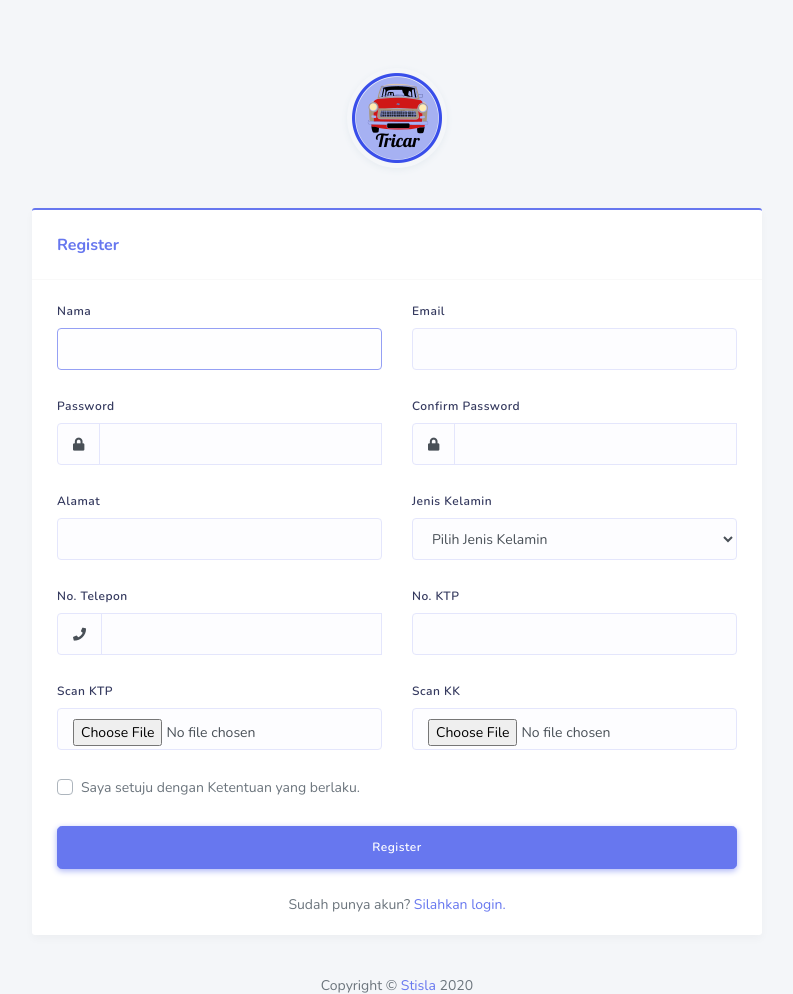
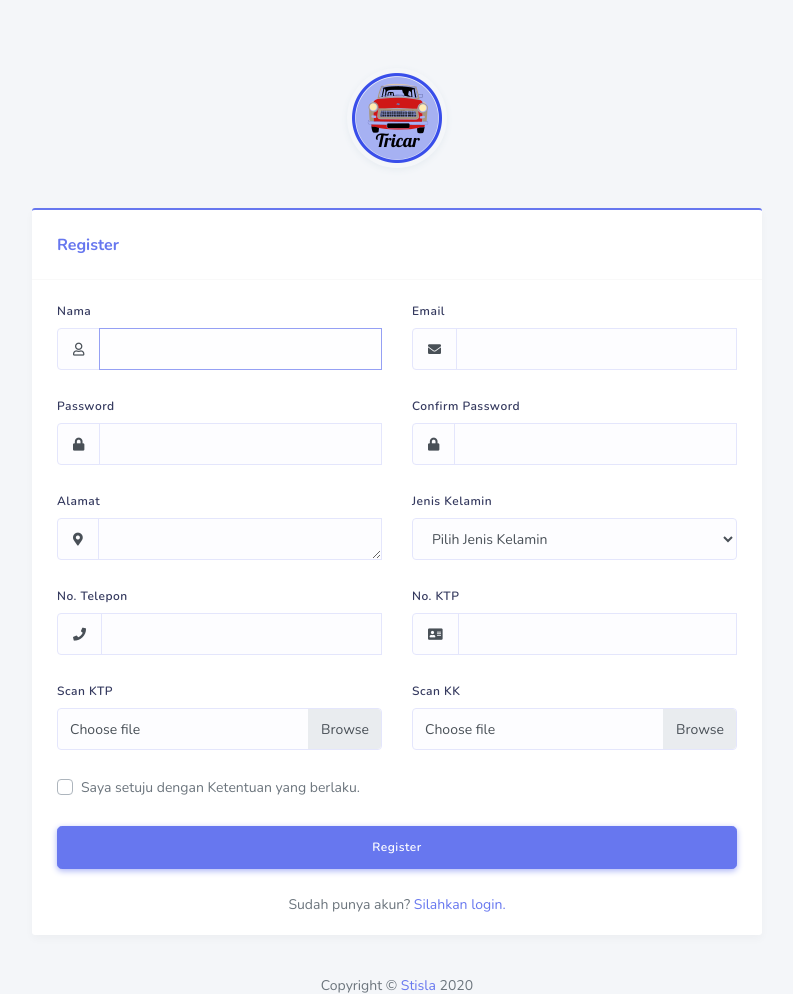
Before and after one commit to rezarinaldi/rentbil, a CodeIgniter app: page /rentbil/index.php/register/index in a window 1280 px wide. Shown: the top 994 px of the page, without its empty margins (243-1036 px from the left). Run offline with CodeIgniter, Linux system fonts and the light colour scheme; some libraries are stand-ins or nearby versions.

Commit message:
update beberapa

```diff
--- a/application/views/customer/tambah_rental.php
+++ b/application/views/customer/tambah_rental.php
@@ -10,15 +10,15 @@
                         <img src="<?= base_url('assets/upload/mobil/') . $dt->gambar ?>" height="380px" width="610px">
                     </div>
                     <div class="col-md-5 mt-2">
-                        <form action="<?= base_url('customer/rental/tambah_rental_ready_simpan') ?>" method="POST">
+                        <form action="<?= base_url('customer/rental/tambah_rental_ready_simpan') ?>" method="POST" autocomplete="off">
                             <div class="form-group">
                                 <label>Tanggal Sewa</label>
                                 <input type="hidden" name="id_mobil" value="<?= $dt->id_mobil ?>">
-                                <input type="text" name="tgl_sewa" class="form-control picker" onclick="disable()" autocomplete="off" required>
+                                <input type="date" name="tgl_sewa" class="form-control" required>
                             </div>
                             <div class="form-group">
                                 <label>Tanggal Kembali</label>
-                                <input type="text" name="tgl_kembali" class="form-control picker" onclick="disable()" autocomplete="off" required>
+                                <input type="date" name="tgl_kembali" class="form-control" required>
                             </div>
 
                             <button type="submit" class="btn btn-primary mt-3 float-right"><i class="fa fa-shopping-cart"></i>
--- a/application/views/customer/tambah_rental_ready.php
+++ b/application/views/customer/tambah_rental_ready.php
@@ -14,12 +14,12 @@
                     <form action="<?= base_url('customer/rental/tambah_rental_simpan/') ?>" method="POST">
                         <div class="form-group">
                             <label>Tanggal Sewa</label>
-                            <input type="text" name="tgl_sewa" class="form-control picker" value="<?= $tgl_sewa ?>"
+                            <input type="date" name="tgl_sewa" class="form-control" value="<?= $tgl_sewa ?>"
                                 autocomplete="off" disabled>
                         </div>
                         <div class="form-group">
                             <label>Tanggal Kembali</label>
-                            <input type="text" name="tgl_kembali" class="form-control picker" autocomplete="off"
+                            <input type="date" name="tgl_kembali" class="form-control" autocomplete="off"
                                 value="<?= $tgl_kembali ?>" disabled>
                         </div>
                         <div class="form-group">
@@ -32,7 +32,6 @@
                             <input type="text" name="total_biaya" class="form-control"
                                 value="<?= indo_currency(($mb->harga) * $durasi) ?>" autocomplete="off" disabled>
                         </div>
-
 
                         <input type="hidden" value="<?= $this->fungsi->user_login()->id_user ?>" name="id_user"
                             id="id_user">
@@ -49,7 +48,6 @@
                                 class="fa fa-shopping-cart"></i>
                             Sewa</button>
 
-
                     </form>
                 </div>
             </div>
--- a/application/views/register.php
+++ b/application/views/register.php
@@ -40,18 +40,32 @@
 										<div class="col-6">
 											<div class="form-group">
 												<label>Nama</label>
+												<div class="input-group">
+													<div class="input-group-prepend">
+														<div class="input-group-text">
+															<i class="far fa-user"></i>
+														</div>
+													</div>
 													<input type="text" name="nama" class="form-control" required autofocus>
 													<div class="invalid-feedback">
 														Nama Tidak Boleh Kosong
 													</div>
 												</div>
 											</div>
+										</div>
 										<div class="col-6">
 											<div class="form-group">
 												<label>Email</label>
+												<div class="input-group">
+													<div class="input-group-prepend">
+														<div class="input-group-text">
+															<i class="fas fa-envelope"></i>
+														</div>
+													</div>
 													<input type="email" name="email" class="form-control" required>
 													<div class="invalid-feedback">
 														Email Tidak Boleh Kosong
+													</div>
 												</div>
 											</div>
 										</div>
@@ -72,22 +86,8 @@
 													</div>
 												</div>
 											</div>
-											<!-- <div class="form-group">
-												<label>Password</label>
-												<input type="password" name="password" class="form-control" required>
-												<div class="invalid-feedback">
-													Password Tidak Boleh Kosong
-												</div>
-											</div> -->
 										</div>
 										<div class="col-6">
-											<!-- <div class="form-group">
-												<label>Confirm Password</label>
-												<input type="password" name="confirm_password" class="form-control" required>
-												<div class="invalid-feedback">
-													Password Konfirmasi Tidak Boleh Kosong
-												</div>
-											</div> -->
 											<div class="form-group">
 												<label>Confirm Password</label>
 												<div class="input-group">
@@ -108,9 +108,16 @@
 										<div class="col-6">
 											<div class="form-group">
 												<label>Alamat</label>
-												<input type="text" name="alamat" class="form-control" required>
+												<div class="input-group">
+													<div class="input-group-prepend">
+														<div class="input-group-text">
+															<i class="fas fa-map-marker-alt"></i>
+														</div>
+													</div>
+													<textarea name="alamat" class="form-control textarea optional" rows="2" required></textarea>
 													<div class="invalid-feedback">
 														Alamat Tidak Boleh Kosong
+													</div>
 												</div>
 											</div>
 										</div>
@@ -148,6 +155,12 @@
 										<div class="col-6">
 											<div class="form-group">
 												<label>No. KTP</label>
+												<div class="input-group">
+													<div class="input-group-prepend">
+														<div class="input-group-text">
+															<i class="fas fa-address-card"></i>
+														</div>
+													</div>
 													<input type="text" name="no_ktp" class="form-control" required>
 													<div class="invalid-feedback">
 														No. KTP Tidak Boleh Kosong
@@ -155,22 +168,39 @@
 												</div>
 											</div>
 										</div>
+									</div>
 									<div class="row">
 										<div class="col-6">
 											<div class="form-group">
+												<!-- <label>Scan KTP</label>
+												<input type="file" name="scan_ktp" class="form-control" required>
+												<div class="invalid-feedback">
+													Scan KTP Tidak Boleh Kosong
+												</div> -->
 												<label>Scan KTP</label>
-												<input type="file" name="scan_ktp" class="form-control" required>
+												<div class="custom-file">
+													<input type="file" name="scan_ktp" class="custom-file-input" id="customFile" required>
+													<label class="custom-file-label" for="customFile">Choose file</label>
 													<div class="invalid-feedback">
 														Scan KTP Tidak Boleh Kosong
 													</div>
 												</div>
 											</div>
+										</div>
 										<div class="col-6">
 											<div class="form-group">
-												<label>Scan KK</label>
+												<!-- <label>Scan KK</label>
 												<input type="file" name="scan_kk" class="form-control" required>
 												<div class="invalid-feedback">
 													Scan KK Tidak Boleh Kosong
+												</div> -->
+												<label>Scan KK</label>
+												<div class="custom-file">
+													<input type="file" name="scan_kk" class="custom-file-input" id="customFile" required>
+													<label class="custom-file-label" for="customFile">Choose file</label>
+													<div class="invalid-feedback">
+														Scan KTP Tidak Boleh Kosong
+													</div>
 												</div>
 											</div>
 										</div>
```
Also changed, not shown: application/views/admin/form_edit_transaksi.php (+22 -8 lines), application/views/admin/form_tambah_transaksi.php (+16 -2 lines), application/views/login.php (+22 -6 lines), application/views/template_admin/footer.php (+5 -5 lines), application/views/template_customer/footer.php (+5 -8 lines), assets/upload/user/KK41.PNG (added), assets/upload/user/KTP-15445232626.png (added). Lines whose indentation alone changed are shown as unchanged.
